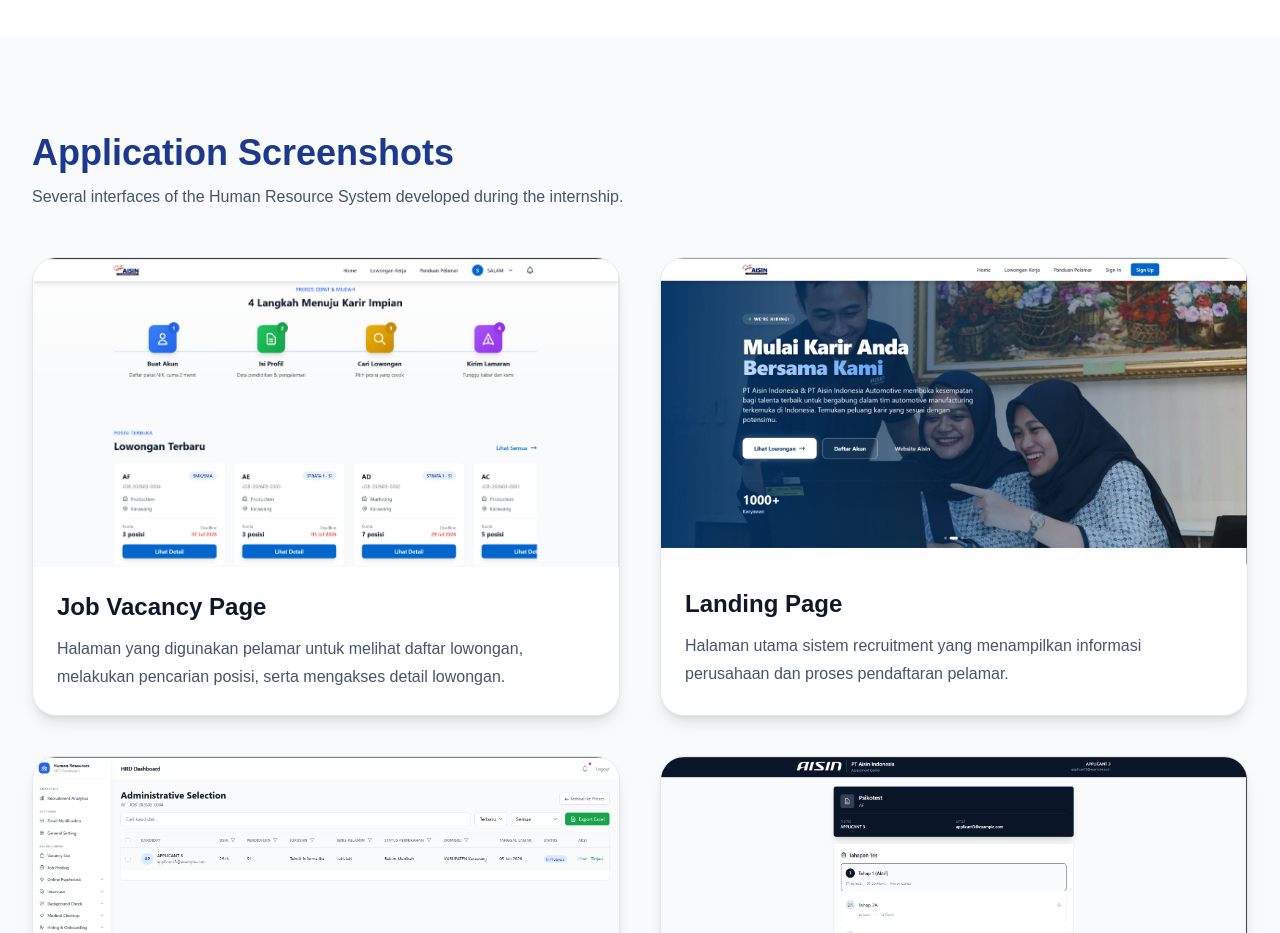
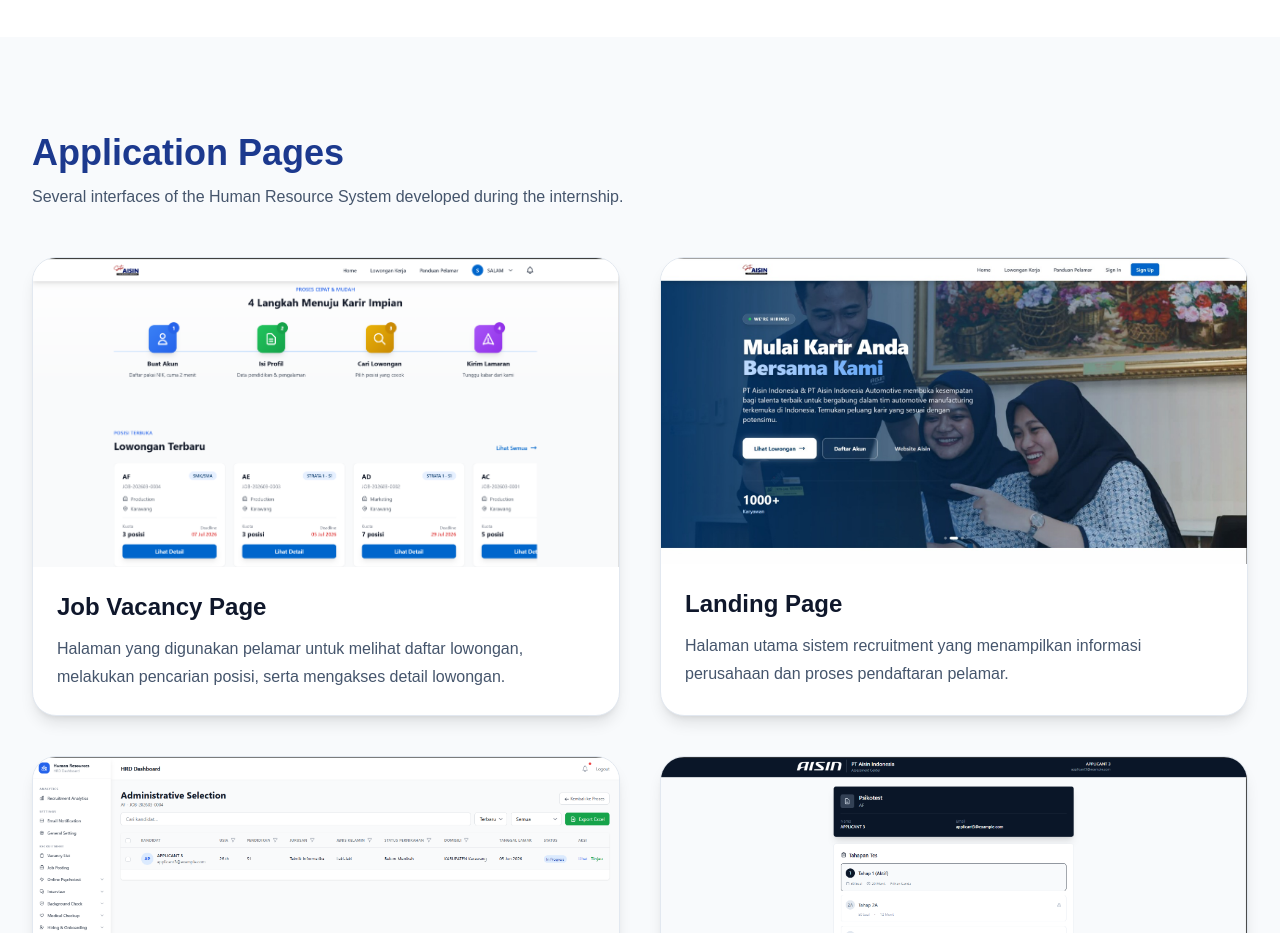
Before and after one commit to MuhamadFahriSalam/Myporto, a Next.js app: page /projects/human-resource-system in a window 1280 px wide. Shown: the part 1440-2373 px from the top of the page. Built offline with nearby package versions, Linux system fonts and the light colour scheme.

Commit message:
clear code

```diff
--- a/app/projects/cleanapp/page.tsx
+++ b/app/projects/cleanapp/page.tsx
@@ -194,7 +194,7 @@
         <div className="max-w-7xl mx-auto px-8">
 
           <h2 className="text-4xl font-bold text-green-700 mb-3">
-            Application Screenshots
+            Application Pages
           </h2>
 
           <p className="text-slate-600 mb-12">
--- a/app/projects/foquz/page.tsx
+++ b/app/projects/foquz/page.tsx
@@ -185,7 +185,7 @@
       <div className="max-w-7xl mx-auto px-8">
 
         <h2 className="text-4xl font-bold text-blue-900 mb-3">
-          Application Screenshots
+          Application Pages
         </h2>
 
         <p className="text-slate-600 mb-12">
--- a/app/projects/human-resource-system/page.tsx
+++ b/app/projects/human-resource-system/page.tsx
@@ -196,7 +196,7 @@
         <div className="max-w-7xl mx-auto px-8">
 
             <h2 className="text-4xl font-bold text-blue-900 mb-3">
-            Application Screenshots
+            Application Pages
             </h2>
 
             <p className="text-slate-600 mb-12">
```
